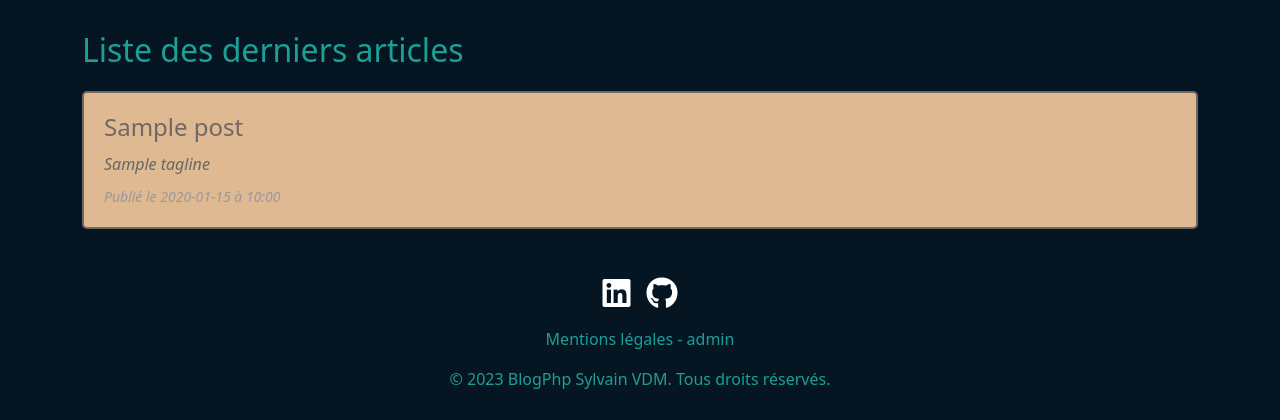
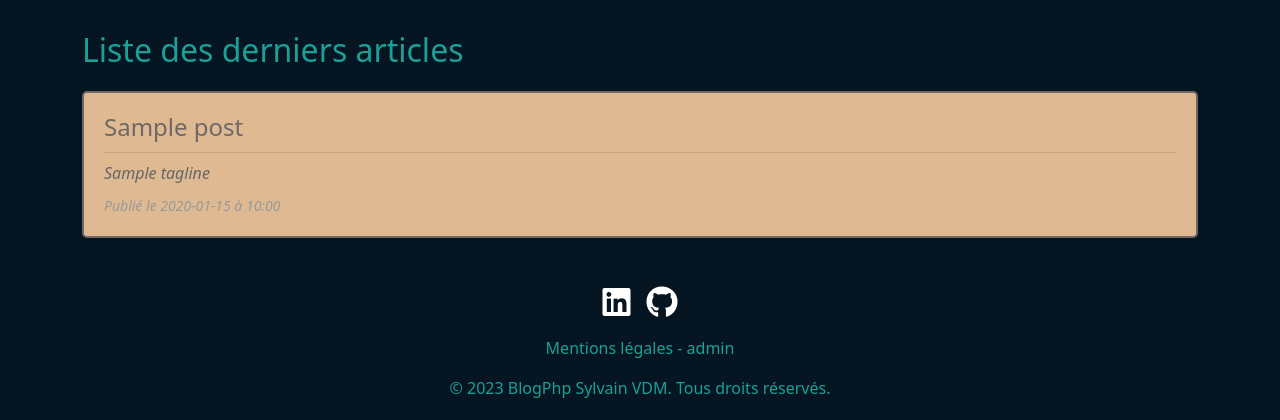
Before and after one commit to KenKaneki-42/P5_BlogPHP, a PHP site: template templates/front/posts.html.twig in a window 1280 px wide. Shown: the part 58-478 px from the top of the page. Run offline with PHP 8.4, Linux system fonts and the light colour scheme; the template is opened without the code that fills it: most values are stand-ins (such as "Sample title", 1, 10 or a date in 2020); some libraries are stand-ins or nearby versions.

Commit message:
add divider

```diff
--- a/public/css/style.css
+++ b/public/css/style.css
@@ -229,3 +229,9 @@ p, .txt-primary-color {
 .form-link:hover{
   font-weight: bold;
 }
+
+.custom-divider {
+  margin-top: 0.5rem;
+  margin-bottom: 0.5rem;
+  border-top: 1px solid var(--dark-color);
+}
--- a/templates/front/posts.html.twig
+++ b/templates/front/posts.html.twig
@@ -8,6 +8,7 @@
 			<a href="/articles/{{ post.id }}" class="card-link">
 				<div class="blog-post">
 					<h2 class="blog-post-title">{{ post.title }}</h2>
+          <hr class="custom-divider"/>
 					<p class="blog-post-tagline">{{ post.tagline }}</p>
 					<div class="blog-post-meta d-flex justify-content-between">
 						<em>Publié le
```
